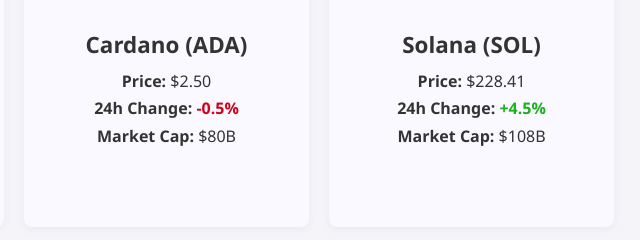
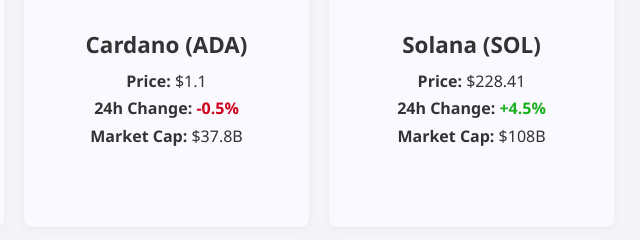
Before and after one commit to AirMax-11/AirMax, a plain HTML site: page prices.html in a window 1280 px wide. Shown: the part 478-718 px from the top of the page, 626-1266 px from the left. Drawn offline with Linux system fonts and the light colour scheme.

Commit message:
Update prices.html

```diff
--- a/prices.html
+++ b/prices.html
@@ -121,9 +121,9 @@
             </div>
             <div class="crypto-card" data-coin="Cardano" data-symbol="ADA">
                 <h3>Cardano (ADA)</h3>
-                <p><strong>Price:</strong> <span class="price">$2.50</span></p>
+                <p><strong>Price:</strong> <span class="price">$1.1</span></p>
                 <p><strong>24h Change:</strong> <span class="change variation-negative">-0.5%</span></p>
-                <p><strong>Market Cap:</strong> $80B</p>
+                <p><strong>Market Cap:</strong> $37.8B</p>
             </div>
             <div class="crypto-card" data-coin="Solana" data-symbol="SOL">
                 <h3>Solana (SOL)</h3>
```
